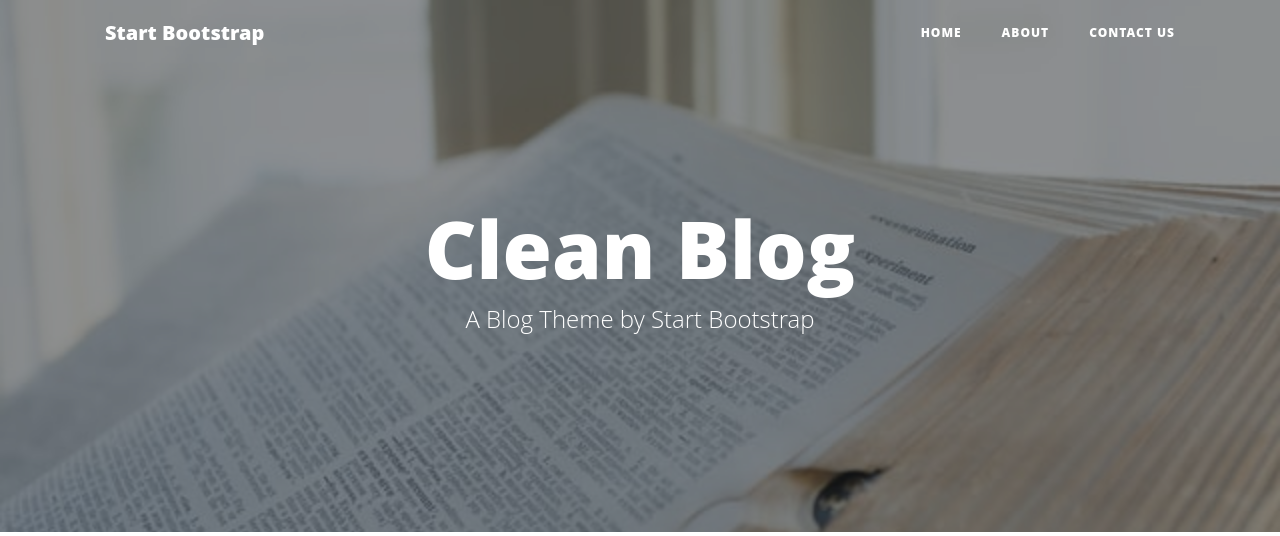
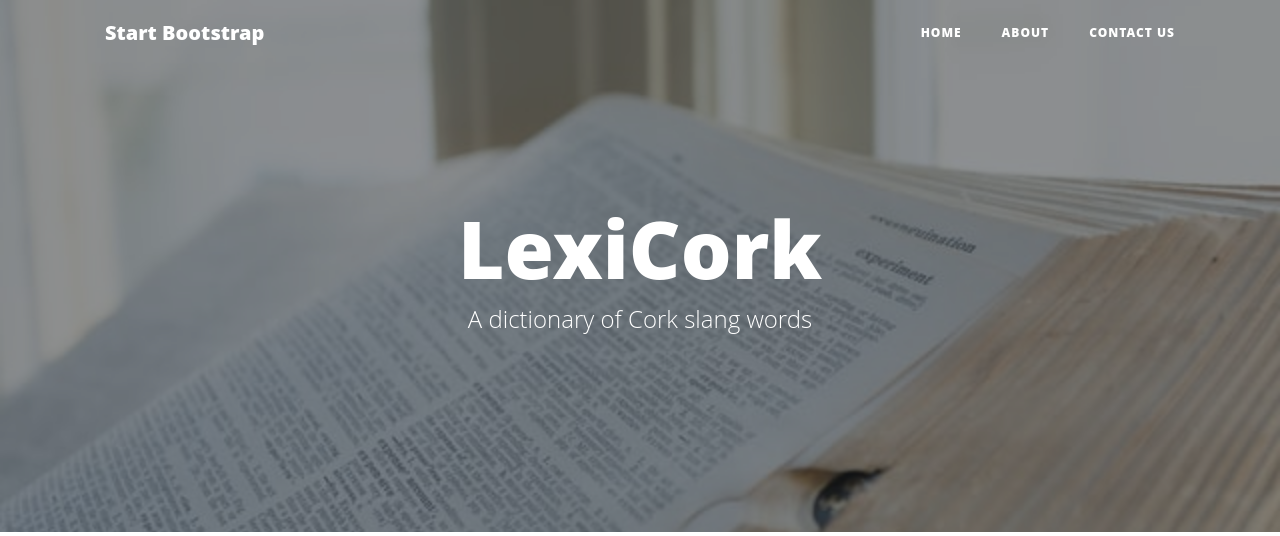
Before and after one commit to Code-Institute-Submissions/MaggieWalsh-LexiCorkResub, a Flask app: page /about in a window 1280 px wide. Shown: the top 536 px of the page. Run offline with Flask 2, Linux system fonts and the light colour scheme; some libraries are stand-ins or nearby versions.

Commit message:
Change background image and website name

```diff
--- a/templates/base.html
+++ b/templates/base.html
@@ -39,8 +39,8 @@
 			<div class="row">
 				<div class="col-lg-8 col-md-10 mx-auto">
 					<div class="site-heading">
-						<h1>Clean Blog</h1>
-						<span class="subheading">A Blog Theme by Start Bootstrap</span>
+						<h1>LexiCork</h1>
+						<span class="subheading">A dictionary of Cork slang words</span>
 					</div>
 				</div>
 			</div>
```
